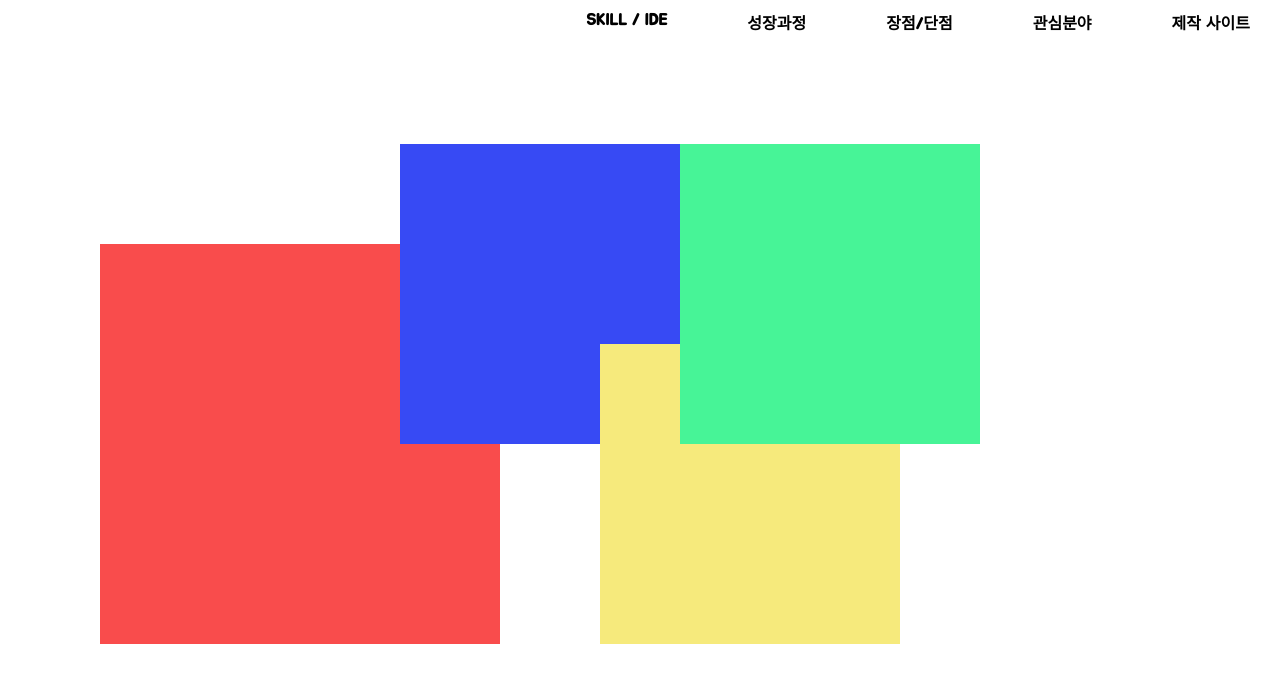
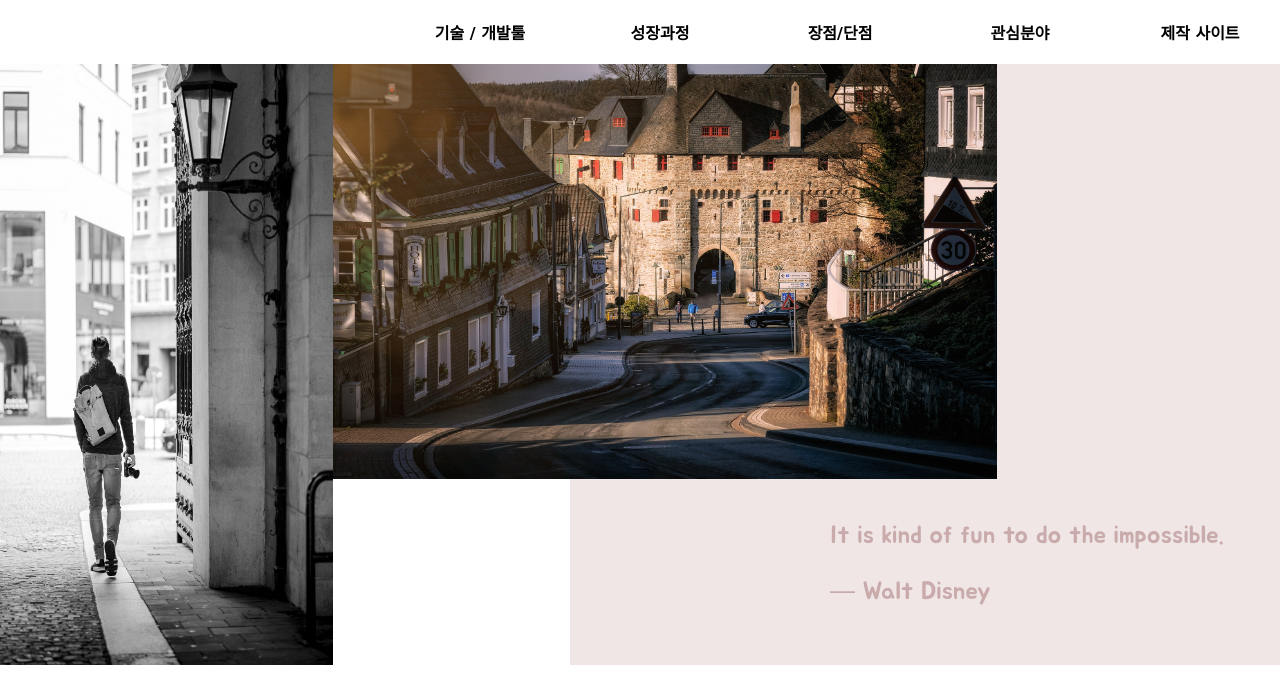
Before and after one commit to khr777/profile, a plain HTML site: page index.html in a window 1280 px wide. Shown: the part 130-818 px from the top of the page. Drawn offline with nearby package versions, Linux system fonts and the light colour scheme; a web font is replaced by a local one.

Commit message:
메인 추가 수정 완료 (#1)

```diff
--- a/footer.html
+++ b/footer.html
@@ -1,13 +1,3 @@
-<!DOCTYPE html>
-<html lang="ko">
-<head>
-    <meta charset="UTF-8">
-    <meta http-equiv="X-UA-Compatible" content="IE=edge">
-    <meta name="viewport" content="width=device-width, initial-scale=1.0">
-    <title>Document</title>
-    <link rel="stylesheet" href="index.css">
-</head>
-<body>
 <footer class="con">
     <div class="footer_box">
         <ul>
@@ -18,5 +8,3 @@
         </ul>
     </div>
 </footer>
-</body>
-</html>
--- a/header.html
+++ b/header.html
@@ -1,14 +1,3 @@
-<!DOCTYPE html>
-<html lang="ko">
-<head>
-    <meta charset="UTF-8">
-    <meta http-equiv="X-UA-Compatible" content="IE=edge">
-    <meta name="viewport" content="width=device-width, initial-scale=1.0">
-    <title>Document</title>
-    <link rel="stylesheet" href="index.css">
-
-</head>
-<body>
 <header class="con">
     <div class="top_bar">
         <div class="title">Dream come true</div>
@@ -18,7 +7,7 @@
 <nav class="con">
     <div class="navi_box">
         <ul>
-                <li><a href="#">SKILL / IDE</a></li>
+            <li><a href="#">기술 / 개발툴</a></li>
             <li><a href="#">성장과정</a></li>
             <li><a href="#">장점/단점</a></li>
             <li><a href="#">관심분야</a></li>
@@ -26,13 +15,3 @@
         </ul>
     </div>
 </nav>
-    <!-- <section class="con">
-       <article>
-           <div></div>
-           <div></div>
-           <div></div>
-           <div></div>
-       </article>
-    </section> -->
-</body>
-</html>
--- a/index.css
+++ b/index.css
@@ -1,8 +1,9 @@
 @import url('https://fonts.googleapis.com/css2?family=Jua&display=swap');
+@import url('https://fonts.googleapis.com/css2?family=Poor+Story&display=swap');
 
 
 /* 노말라이즈 */
-html, body, ul, li {
+html, body, ul, li, a {
     margin: 0;
     padding: 0;
     font-family: 'Jua', sans-serif;
@@ -21,6 +22,10 @@ a {
     max-width: 1400px;
     margin-left: auto;
     margin-right: auto;
+}
+
+.flex {
+    display: flex;
 }
 
 /* head.html */
@@ -48,29 +53,115 @@ header .top_bar span {
     font-size: 20px;
 }
 
+
+
 nav div ul {
     display: flex;
     justify-content: flex-end;
 }
 
+nav .navi_box {
+    padding: 10px 0;
+    text-align: center;
+}
+
 nav div ul li {
     margin-left: 20px;
+    width: 160px;
+}
 
+nav div ul li a::after {
+    width: 0%;
+    transition: width 0.9s;
+    content: "";
+    position: absolute;
+    height: 1.5px;
+    background-color: #000;
+    bottom: 0;
+    left: 0;
+}
+
+nav div ul li:hover a::after {
+    width: 100%;
+    transition: width 0.3s;
 }
 
 nav div ul li a {
     padding: 10px 30px;
     display: block;
     font-weight: bold;
-}
+    font-family: 'Poor Story', cursive;
+    position: relative;
+
+    }
 
 /* index.html */
 section > article {
     width: 100%;
     height: 600px;
-    position: relative;
+    /* position: relative; */
 }
 
+
+section > article .img_box {
+    display: flex;
+    height: 100%;
+}
+
+section > article > div > div:first-child {
+    width: 450px;
+    height: 601px;
+}
+
+section > article > div > div:last-child {
+    width: 600px;
+    height: 100%;
+}
+section > article > div > div:first-child img {
+    width: 100%;
+    height: 100%;
+}
+
+section article div > div:last-child {
+    position: relative;
+    width: 100%;
+    height: 100%;
+}
+
+section > article > div > div:last-child img {
+    width: 664px;
+    height: 415px;
+    position: absolute;
+    top: 0;
+    left: 0;
+    z-index: 1;
+}
+
+section > article > div > div:last-child .main_text_box {
+    width: 710px;
+    height: 601px;
+    background-color: #F0E6E6;
+    position: absolute;
+    top: 0;
+    right: 0;
+    display: flex;
+    align-items: flex-end;
+    justify-content: flex-end;
+}
+
+section > article > div > div:last-child .main_text_box div {
+    width: 450px;
+    height: 100px;
+    margin-bottom: 70px;
+
+}
+
+section > article > div > div:last-child .main_text_box div p {
+    font-size: 25px;
+    color: #CAABAB;
+}
+
+/*
 section > article > div:first-child {
     background-color: #F94C4C;
     width: 400px;
@@ -106,11 +197,12 @@ section > article > div:nth-child(4) {
     top: 100px;
     right: 300px;
 }
+*/
 
 /* footer.html */
 
 footer {
-    margin-top: 50px;
+    margin-top: 80px;
 }
 footer .footer_box  img {
     width: 40px;
@@ -125,5 +217,10 @@ footer .footer_box ul li a {
     display: flex;
     padding: 0 30px;
     align-items: center;
+    margin-right: 20px;
+}
 
+footer .footer_box ul li a:hover {
+    transform: rotate(-7deg);
+    transition: transform 0.6s;
 }
--- a/index.html
+++ b/index.html
@@ -1,5 +1,6 @@
 <!DOCTYPE html>
 <html lang="ko">
+
 <head>
     <meta charset="UTF-8">
     <meta http-equiv="X-UA-Compatible" content="IE=edge">
@@ -9,22 +10,36 @@
     <link rel="stylesheet" href="index.css">
 
 </head>
+
 <body>
     <div class="header_html"></div>
     <section class="con">
-       <article>
+        <article>
+            <!-- <div></div>
            <div></div>
            <div></div>
-           <div></div>
-           <div></div>
-       </article>
+           <div></div> -->
+            <div class="img_box">
+                <div><img src="images/main2.jpg" alt=""></div>
+                <div>
+                    <img src="images/main1.jpg" alt="">
+                    <div class="main_text_box">
+                        <div>
+                            <p>It is kind of fun to do the impossible.</p>
+                            <p>  — Walt Disney</p>
+                        </div>
+                    </div>
+                </div>
+            </div>
+        </article>
     </section>
     <div class="footer_html"></div>
     <script>
-         $(function(){
+        $(function () {
             $(".header_html").load("header.html");
             $(".footer_html").load("footer.html");
-         });
+        });
     </script>
 </body>
+
 </html>
```
Lines whose indentation alone changed are shown as unchanged.
